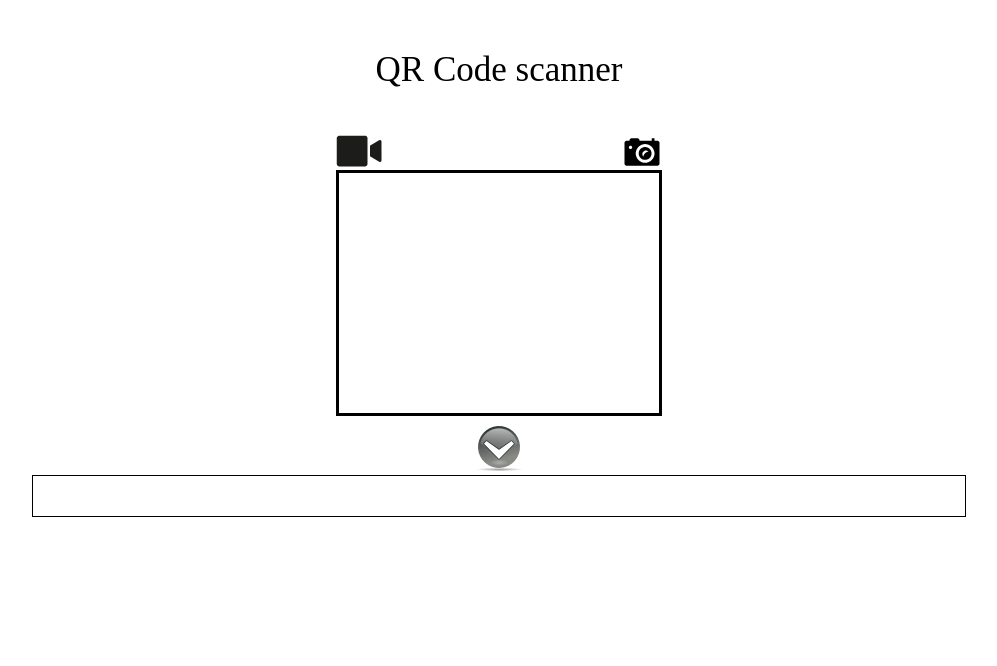
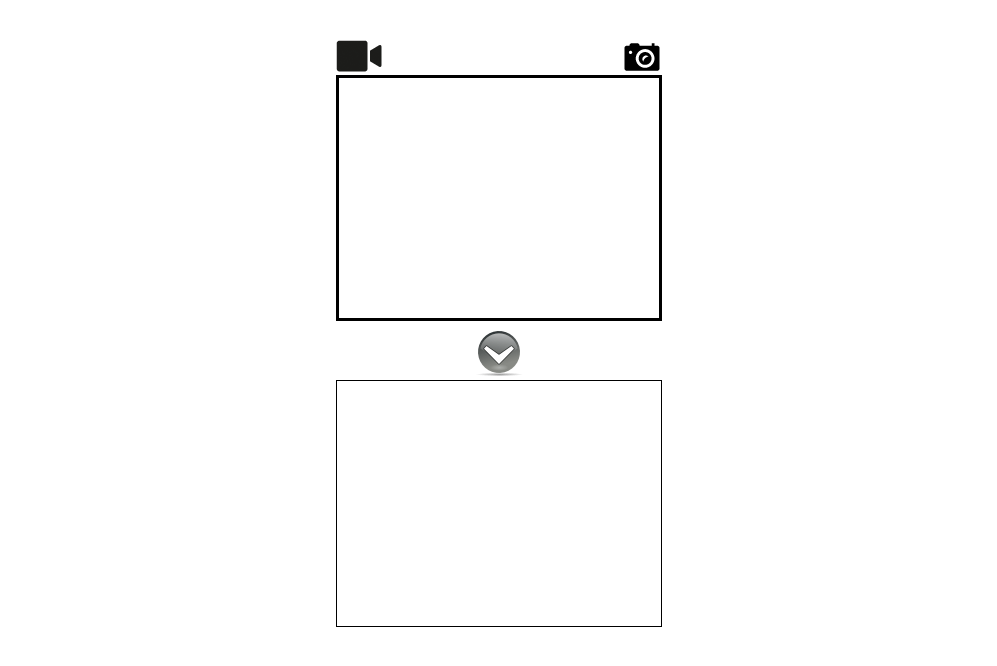
Before and after one commit to chenguangliang/2DCodeRecognition, a plain HTML site: page index.html in a window 1280 px wide. Shown: the whole page, without its empty margins (149-1146 px from the left). Drawn offline with Linux system fonts and the light colour scheme.

Commit message:
添加和修改

```diff
--- a/index.html
+++ b/index.html
@@ -1,16 +1,8 @@
-
 <html>
 <head>
-  <meta name="description" content="QR Code scanner" />
-  <meta name="keywords" content="qrcode,qr code,scanner,barcode,javascript" />
-  <meta name="language" content="English" />
-  <meta name="copyright" content="Lazar Laszlo (c) 2011" />
-  <meta name="Revisit-After" content="1 Days"/>
-  <meta name="robots" content="index, follow"/>
   <meta http-equiv="Content-type" content="text/html;charset=UTF-8">
   <meta name="viewport" content="width=device-width, initial-scale=1.0"/>
-<title>Web QR</title>
-
+  <title>二维码识别</title>
 <style type="text/css">
 body{
     width:100%;
@@ -81,10 +73,9 @@ img{
 #result{
     border: solid;
 	border-width: 1px 1px 1px 1px;
-	padding:20px;
-	width:70%;
+	width: 324.8px;
+	height: 244.8px;
 }
-
 ul{
     margin-bottom:0;
     margin-right:40px;
@@ -100,31 +91,22 @@ li a{
     text-decoration: none;
     color: black;
 }
-
 #footer a{
 	color: black;
 }
 .tsel{
     padding:0;
 }
-
 </style>
-
 <script type="text/javascript" src="llqrcode.js"></script>
 <script type="text/javascript" src="webqr.js"></script>
-
-
 </head>
-
 <body>
 	<div id="main">
 		<div id="header">
 			<div style="position:relative;top:+20px;left:0px;"><g:plusone size="medium"></g:plusone></div>
-<p id="mp1">
-QR Code scanner
-</p>
+		</div>
 
-</div>
 		<div id="mainbody">
 			<table class="tsel" border="0" width="100%">
 				<tr>
@@ -132,24 +114,31 @@ QR Code scanner
 						<table class="tsel" border="0">
 							<tr>
 								<td><img class="selector" id="webcamimg" src="vid.png" onclick="setwebcam()" align="left" /></td>
-<td><img class="selector" id="qrimg" src="cam.png" onclick="setimg()" align="right"/></td></tr>
-<tr><td colspan="2" align="center">
+								<td><img class="selector" id="qrimg" src="cam.png" onclick="setimg()" align="right"/></td>
+							</tr>
+							<tr>
+								<td colspan="2" align="center">
 									<div id="outdiv">
-</div></td></tr>
+									</div>
+								</td>
+							</tr>
 						</table>
 					</td>
 				</tr>
-<tr><td colspan="3" align="center">
+				<tr>
+					<td colspan="3" align="center">
 					<img src="down.png"/>
-</td></tr>
-<tr><td colspan="3" align="center">
+					</td>
+				</tr>
+				<tr>
+					<td colspan="3" align="center">
 						<div id="result"></div>
-</td></tr>
+					</td>
+				</tr>
 			</table>
 
-</div>&nbsp;</div>
 			<canvas id="qr-canvas" width="800" height="600"></canvas>
+
 			<script type="text/javascript">load();</script>
 </body>
-
 </html>
--- a/webqr.js
+++ b/webqr.js
@@ -11,8 +11,8 @@ var moz=false;
 var v=null;
 
 var imghtml='<div id="qrfile"><canvas id="out-canvas" width="320" height="240"></canvas>'+
-    '<div id="imghelp">drag and drop a QRCode here'+
-	'<br>or select a file'+
+    '<div id="imghelp">拖拽一个二维码'+
+	'<br>或选择一个文件'+
 	'<input type="file" onchange="handleFiles(this.files)"/>'+
 	'</div>'+
 '</div>';
@@ -186,7 +186,7 @@ function setwebcam()
 function setwebcam2(options)
 {
 	console.log(options);
-	document.getElementById("result").innerHTML="- scanning -";
+	document.getElementById("result").innerHTML="- 扫描中 -";
     if(stype==1)
     {
         setTimeout(captureToCanvas, 500);
```
Lines whose indentation alone changed are shown as unchanged.
